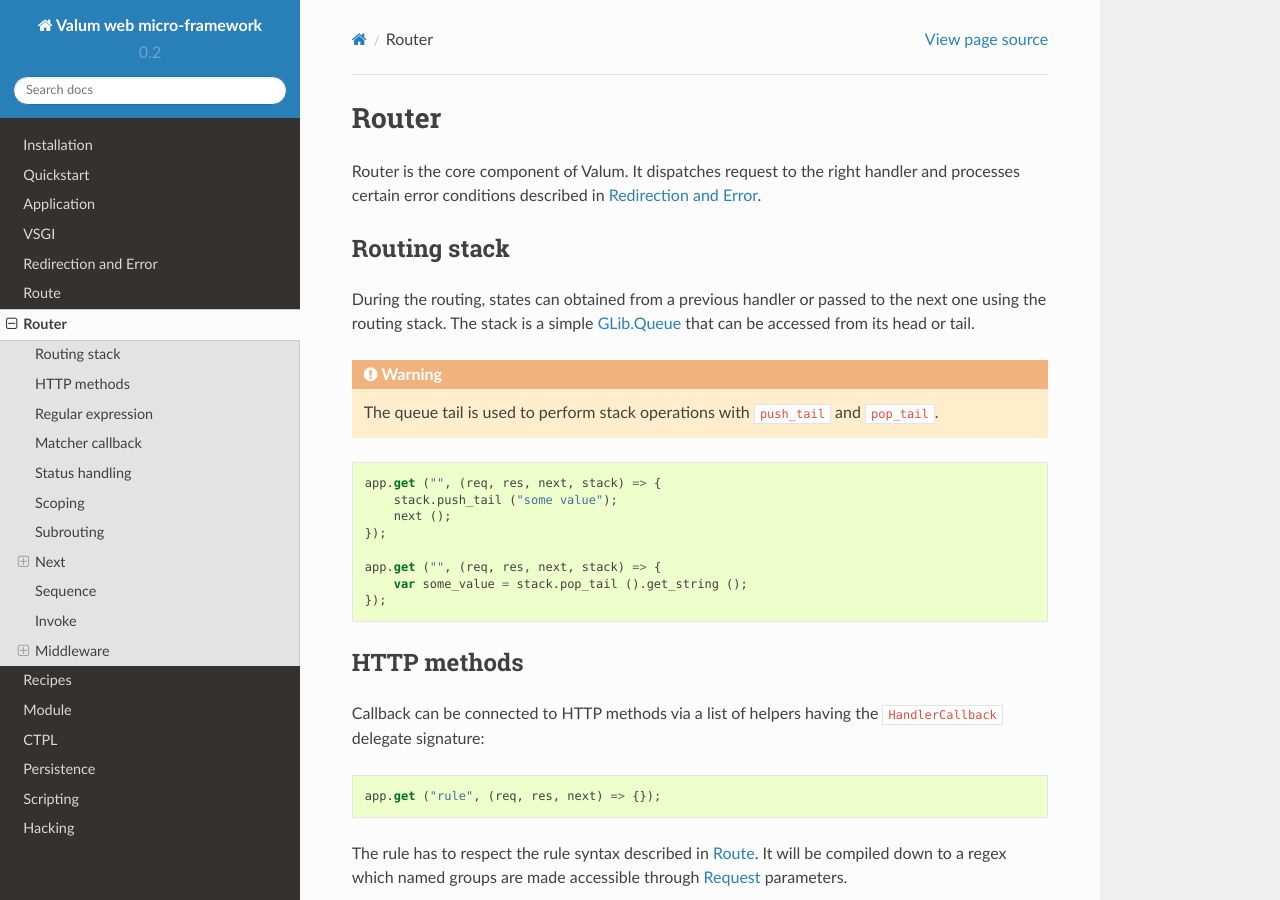
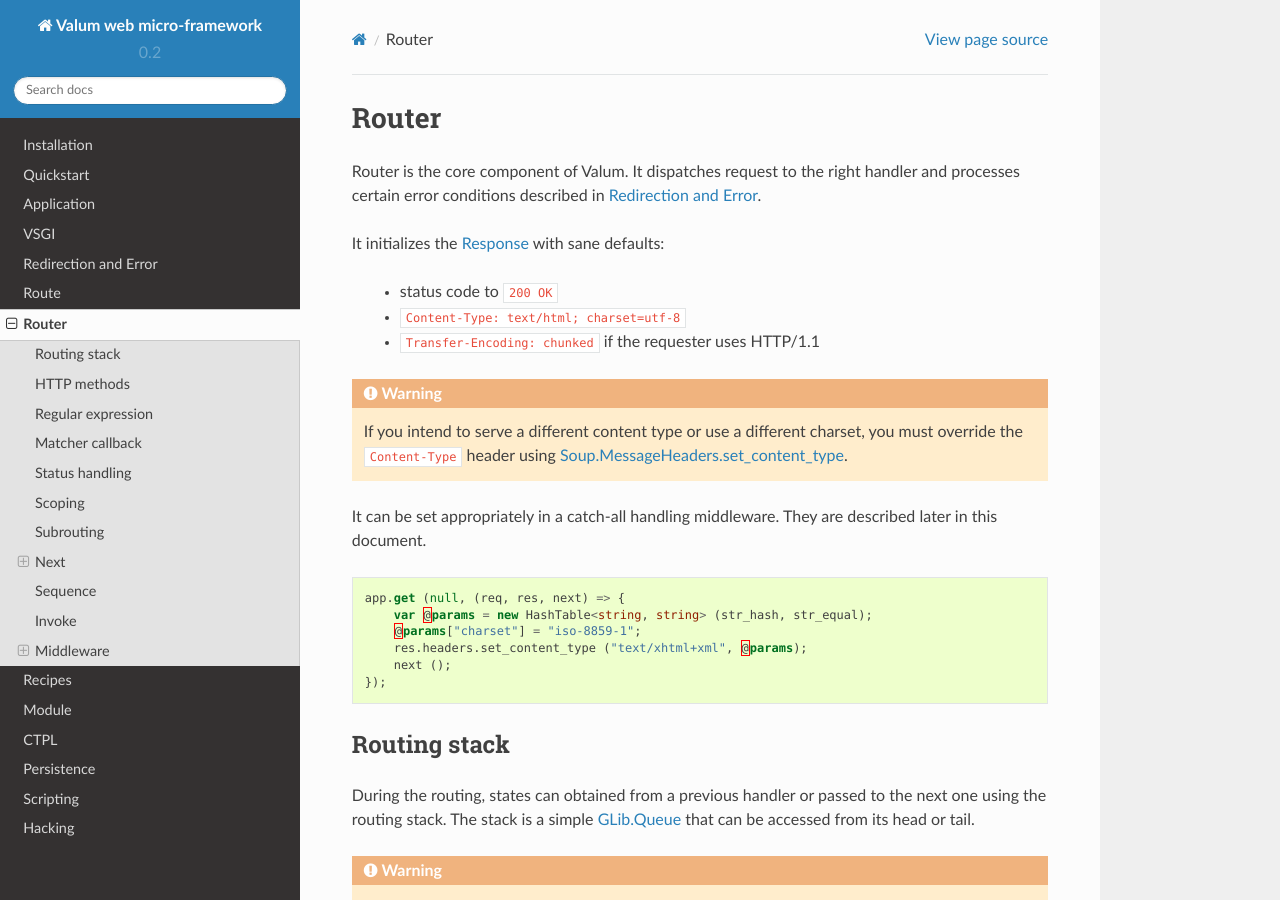
Before and after one commit to valum-framework/vsgi, a Sphinx documentation site: the page built from docs/router.rst, in a window 1280 px wide and 900 px high. Built offline with Sphinx 7.4.7 and the Read the Docs theme 2.0.0, drawn with Linux system fonts in a browser that asks for light colours; pages that are not in the unit, such as notebooks, are missing from menus.

Commit message:
Set charset=utf-8 in the default 'Content-Type' header
Add documentation for 'handle' initialization and how to override these
default settings.

Add tests for 'handle' to cover the content type, charset and other
initial values.

```diff
--- a/docs/router.rst
+++ b/docs/router.rst
@@ -4,6 +4,32 @@
 Router is the core component of Valum. It dispatches request to the right
 handler and processes certain error conditions described in
 :doc:`redirection-and-error`.
+
+It initializes the :doc:`vsgi/response` with sane defaults:
+
+ - status code to ``200 OK``
+ - ``Content-Type: text/html; charset=utf-8``
+ - ``Transfer-Encoding: chunked`` if the requester uses HTTP/1.1
+
+.. warning::
+
+    If you intend to serve a different content type or use a different
+    charset, you must override the ``Content-Type`` header using
+    `Soup.MessageHeaders.set_content_type`_.
+
+It can be set appropriately in a catch-all handling middleware. They are
+described later in this document.
+
+.. _Soup.MessageHeaders.set_content_type: http://valadoc.org/#!api=libsoup-2.4/Soup.MessageHeaders.set_content_type
+
+.. code:: vala
+
+    app.get (null, (req, res, next) => {
+        var @params = new HashTable<string, string> (str_hash, str_equal);
+        @params["charset"] = "iso-8859-1";
+        res.headers.set_content_type ("text/xhtml+xml", @params);
+        next ();
+    });
 
 Routing stack
 -------------
```
Also changed, not shown: 3 other files.
